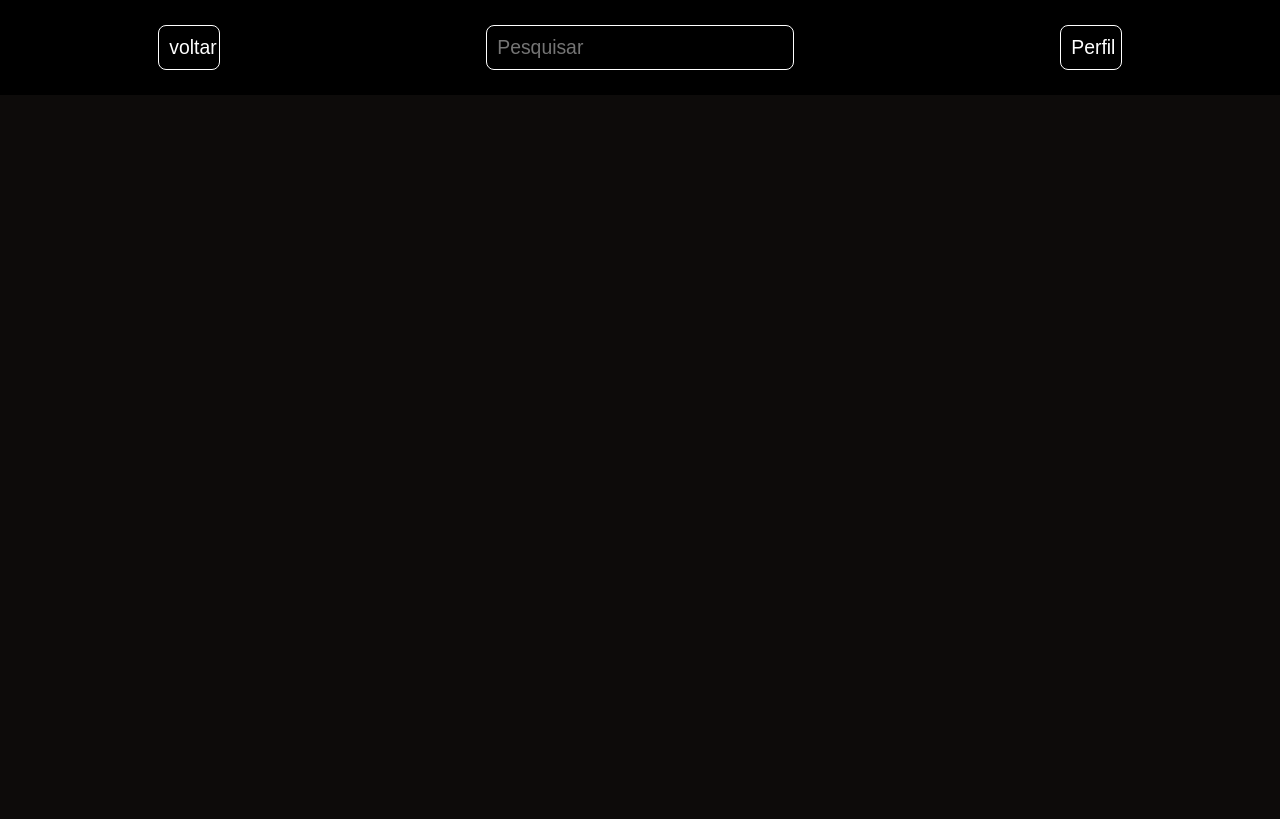
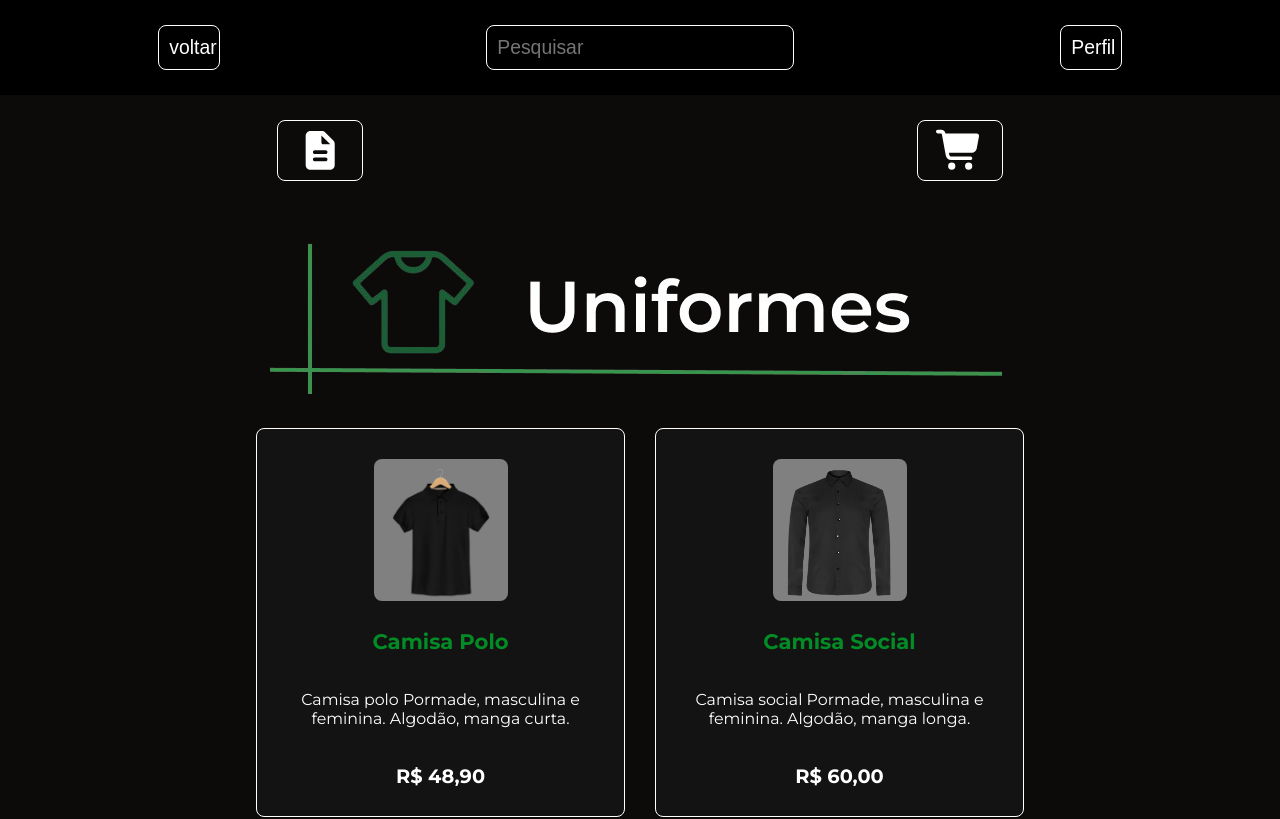
Before and after one commit to laugraeffcorreia1821-lang/react, a React (Create React App) app: page / in a window 1280 px wide. Before the commit this address had no page. Shown: the top 819 px of the page. Built offline with nearby package versions, Linux system fonts and the light colour scheme.

Commit message:
Update App.js

```diff
--- a/src/App.js
+++ b/src/App.js
@@ -1,4 +1,4 @@
-import { Route, Routes, useNavigate, BrowserRouter } from 'react-router-dom';
+import { Route, Routes, BrowserRouter } from 'react-router-dom';
 import BarraPesquisa from './componentes/BarraPesquisa/BarraPesquisa';
 import Uniformes from './pages/Uniformes';
 import Perfil from './pages/Perfil';
@@ -13,7 +13,7 @@
       <BarraPesquisa />
           <Routes>
             <Route path='/Perfil' element={<Perfil />} />
-            <Route path='/Uniformes' element={<Uniformes/>} />
+            <Route path='/' element={<Uniformes/>} />
             <Route path='/Popup' element={<Popup/>} />
           </Routes>
         </BrowserRouter>
```
